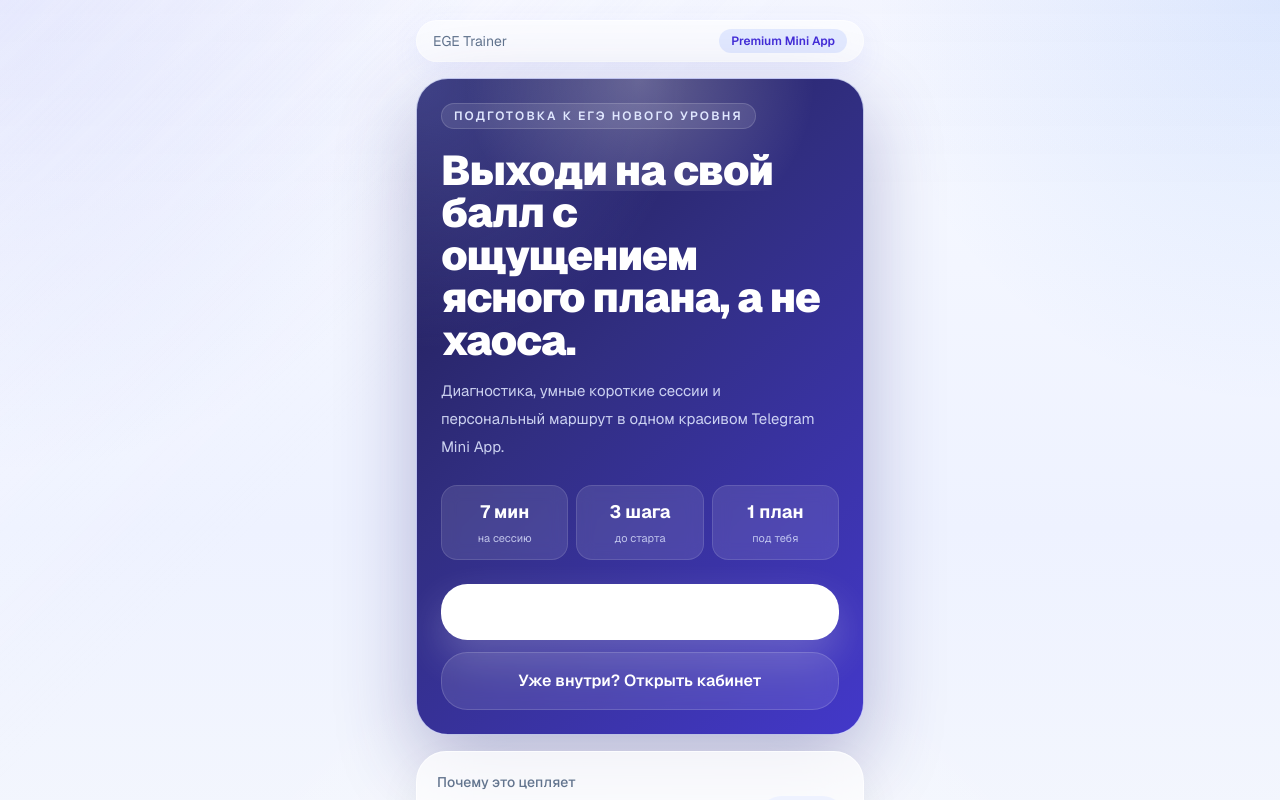
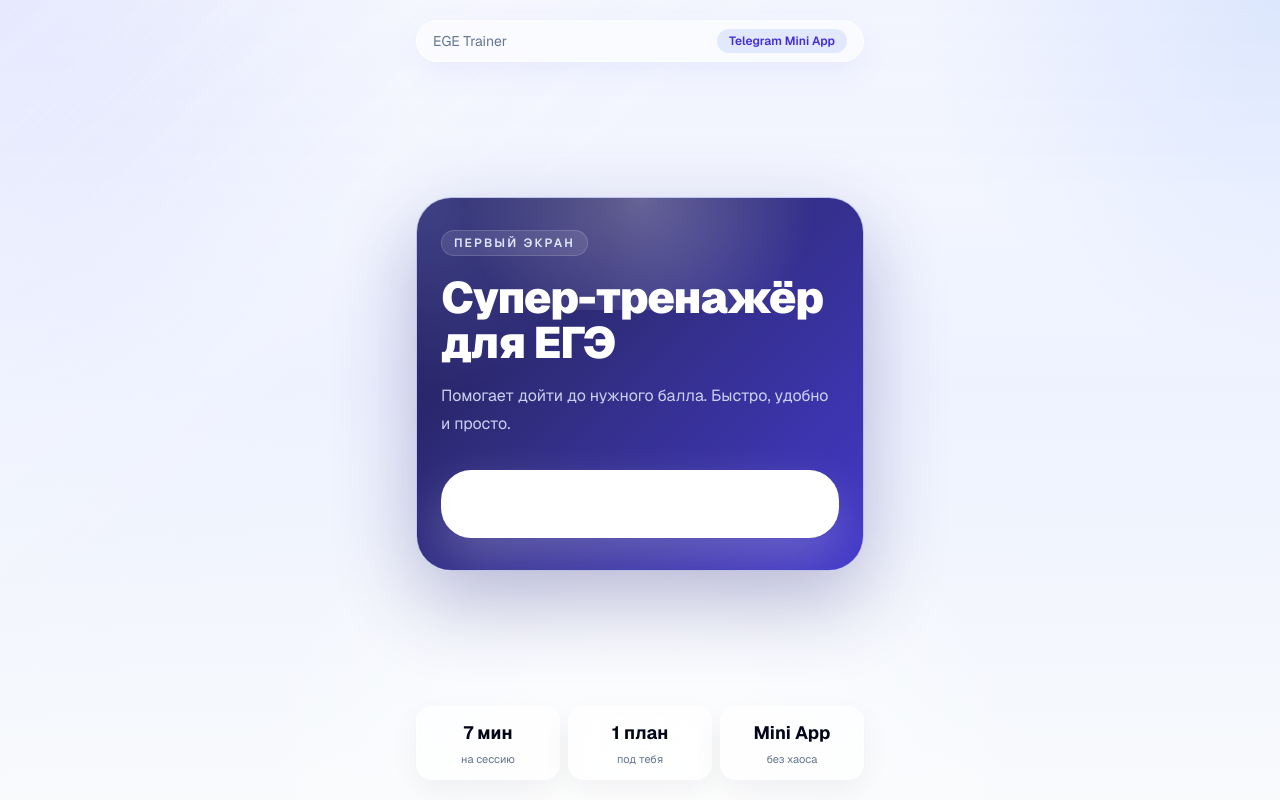
Before and after one commit to 4730188-hue/ege-trainer, a Next.js app: page / in a window 1280 px wide. Shown: the top 800 px of the page. Built offline with nearby package versions, Linux system fonts and the light colour scheme.

Commit message:
Add entry landing screen

```diff
--- a/app/page.tsx
+++ b/app/page.tsx
@@ -1,4 +1,7 @@
+"use client";
+
 import Link from "next/link";
+import { useSearchParams } from "next/navigation";
 
 const benefits = [
   "Быстрый старт с понятной диагностикой",
@@ -6,7 +9,59 @@ const benefits = [
   "Маршрут к целевому баллу по слабым темам",
 ];
 
-export default function LandingPage() {
+function FirstImpressionScreen() {
+  return (
+    <main className="min-h-[100dvh] px-4 py-5 text-slate-900">
+      <div className="mx-auto flex min-h-[calc(100dvh-2.5rem)] w-full max-w-md flex-col justify-between gap-5">
+        <div className="flex items-center justify-between rounded-full border border-white/60 bg-white/55 px-4 py-2 text-sm text-slate-500 shadow-[0_10px_30px_rgba(99,102,241,0.08)] backdrop-blur-xl">
+          <span>EGE Trainer</span>
+          <span className="rounded-full bg-indigo-100/90 px-3 py-1 text-xs font-semibold text-indigo-700">
+            Telegram Mini App
+          </span>
+        </div>
+
+        <section className="relative overflow-hidden rounded-[2.2rem] border border-indigo-100/80 bg-[radial-gradient(circle_at_top_left,rgba(129,140,248,0.34),transparent_34%),linear-gradient(135deg,#1e1b4b_0%,#312e81_42%,#4338ca_100%)] px-6 py-8 text-white shadow-[0_30px_80px_rgba(49,46,129,0.32)]">
+          <div className="absolute inset-x-0 top-0 h-28 bg-[radial-gradient(circle_at_top,rgba(255,255,255,0.28),transparent_70%)]" />
+          <div className="relative">
+            <p className="inline-flex rounded-full border border-white/15 bg-white/10 px-3 py-1 text-xs font-semibold uppercase tracking-[0.18em] text-indigo-100">
+              Первый экран
+            </p>
+            <h1 className="mt-5 text-[2.75rem] font-black leading-[1.02] tracking-tight">
+              Супер-тренажёр для ЕГЭ
+            </h1>
+            <p className="mt-4 text-base leading-7 text-indigo-100/88">
+              Помогает дойти до нужного балла. Быстро, удобно и просто.
+            </p>
+
+            <Link
+              href="/?screen=start"
+              className="mt-8 block rounded-[1.9rem] bg-white px-6 py-5 text-center text-lg font-semibold text-slate-950 shadow-[0_22px_50px_rgba(255,255,255,0.22)] transition hover:translate-y-[-1px]"
+            >
+              Начать
+            </Link>
+          </div>
+        </section>
+
+        <div className="grid grid-cols-3 gap-2 text-center">
+          <div className="rounded-2xl border border-white/70 bg-white/65 px-3 py-3 shadow-[0_12px_30px_rgba(15,23,42,0.05)] backdrop-blur-xl">
+            <p className="text-lg font-bold text-slate-950">7 мин</p>
+            <p className="mt-1 text-[11px] text-slate-500">на сессию</p>
+          </div>
+          <div className="rounded-2xl border border-white/70 bg-white/65 px-3 py-3 shadow-[0_12px_30px_rgba(15,23,42,0.05)] backdrop-blur-xl">
+            <p className="text-lg font-bold text-slate-950">1 план</p>
+            <p className="mt-1 text-[11px] text-slate-500">под тебя</p>
+          </div>
+          <div className="rounded-2xl border border-white/70 bg-white/65 px-3 py-3 shadow-[0_12px_30px_rgba(15,23,42,0.05)] backdrop-blur-xl">
+            <p className="text-lg font-bold text-slate-950">Mini App</p>
+            <p className="mt-1 text-[11px] text-slate-500">без хаоса</p>
+          </div>
+        </div>
+      </div>
+    </main>
+  );
+}
+
+function PreviousStartScreen() {
   return (
     <main className="min-h-[100dvh] px-4 py-5 text-slate-900">
       <div className="mx-auto flex min-h-[calc(100dvh-2.5rem)] w-full max-w-md flex-col gap-4">
@@ -92,3 +147,10 @@ export default function LandingPage() {
     </main>
   );
 }
+
+export default function LandingPage() {
+  const searchParams = useSearchParams();
+  const isStartScreen = searchParams.get("screen") === "start";
+
+  return isStartScreen ? <PreviousStartScreen /> : <FirstImpressionScreen />;
+}
```
